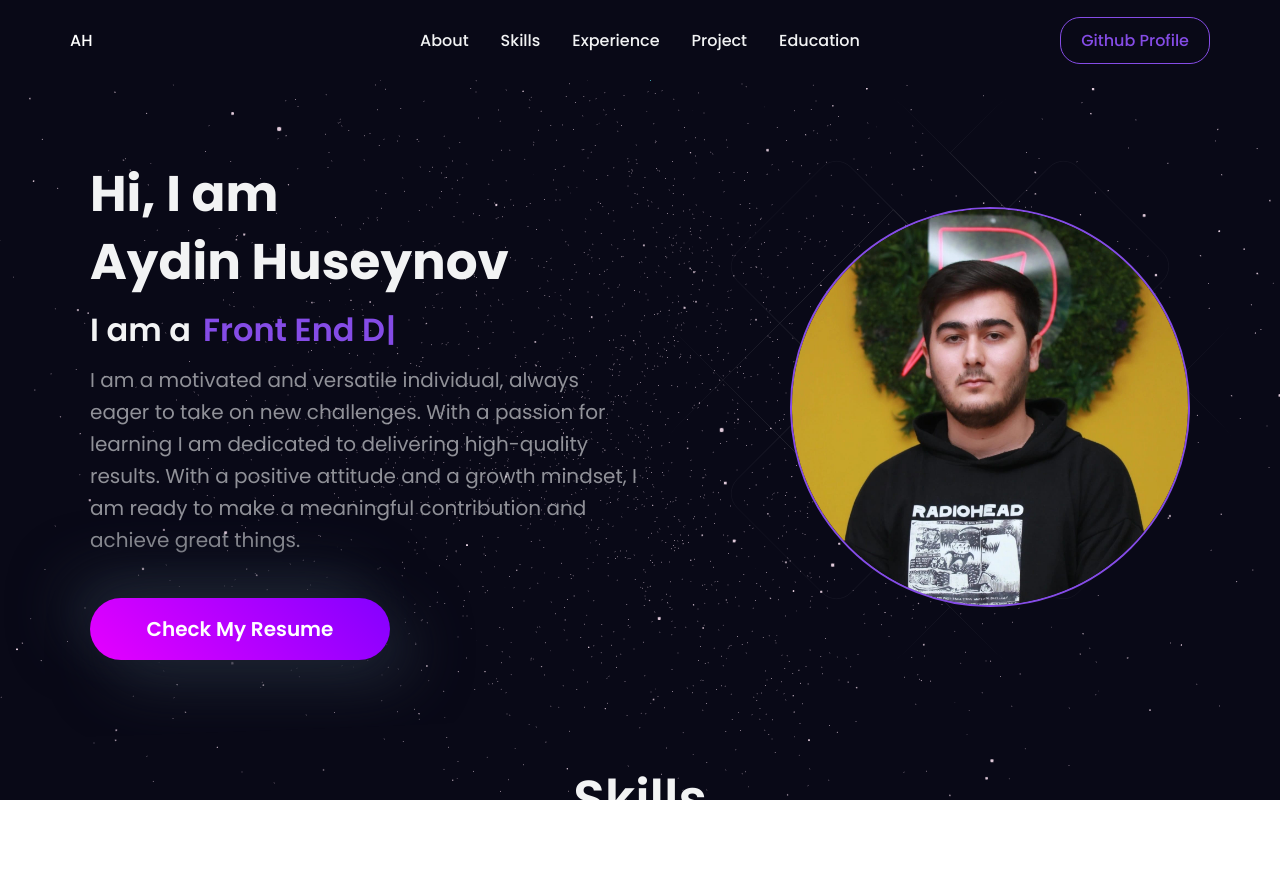
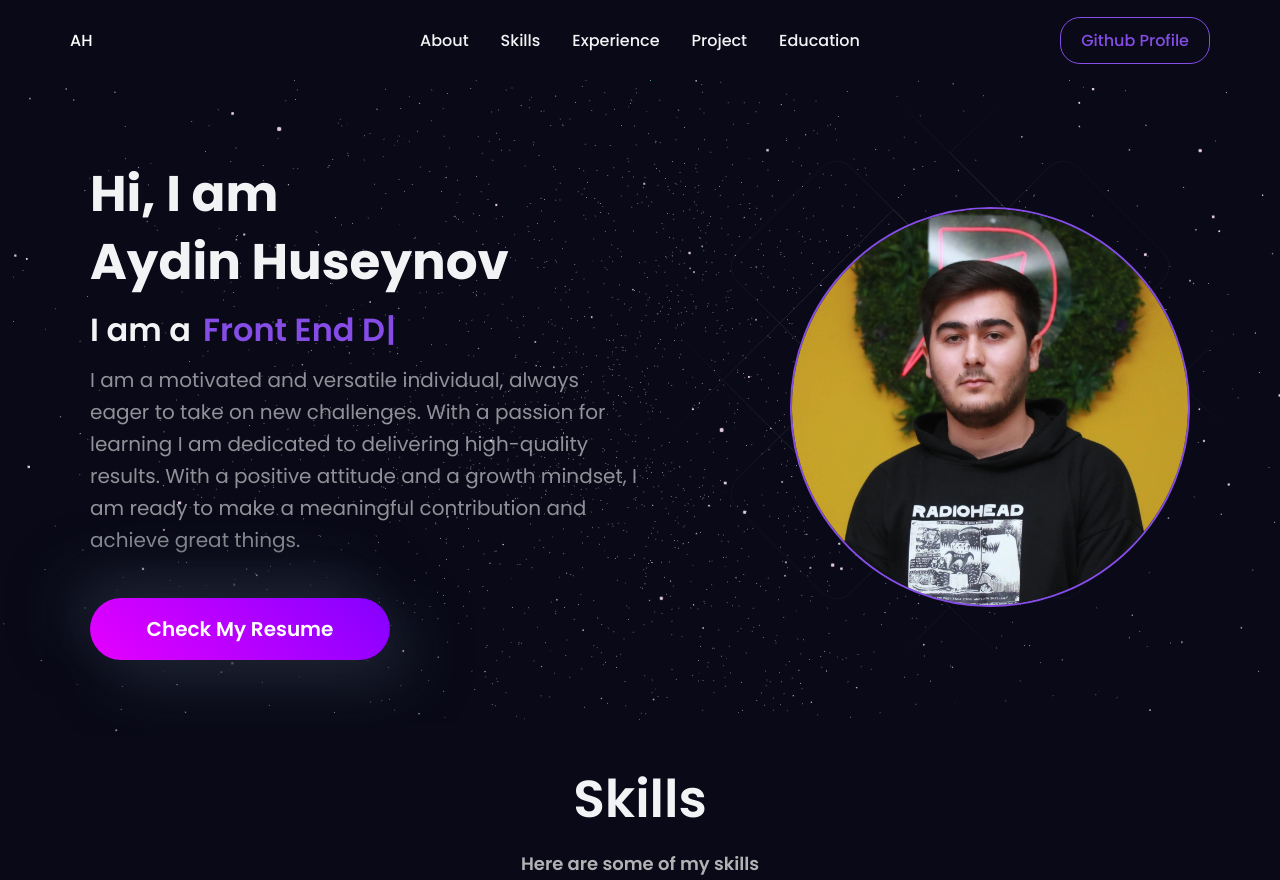
Before and after one commit to aydinhuseynov/aydin-huseynov-portfolio, a React (Vite) app: page / in a window 1280 px wide. Before the commit the page ends 800 px from the top, so only its background shows below. Built offline with nearby package versions, Linux system fonts and the light colour scheme.

Commit message:
fixing star problem

```diff
--- a/src/App.jsx
+++ b/src/App.jsx
@@ -6,14 +6,13 @@ import  Hero  from "./components/Section/Hero";
 import  Skilss  from "./components/Section/Skills";
 import  Experince  from "./components/Section/Experience";
 import  Education  from "./components/Section/Education";
-import StarCanva from "./components/canvas/Stars";
+import StyledStarsCanvas from "./components/canvas/Stars";
+
 const Body = styled.div`
   background-color: ${({ theme }) => theme.bg};
   width: 100%;
-  height: 90vh;
+  height: 100vh;
   overflow-x: hidden;
-  position: relative;
-  z-index: 1;
 `;
 
 const Wrapper = styled.div`
@@ -39,7 +38,7 @@ function App() {
       <BrowserRouter>
         <Navbar />
         <Body>
-          <StarCanva/>
+          <StyledStarsCanvas/>
           <Hero />
           <Wrapper>
             <Skilss />
```
